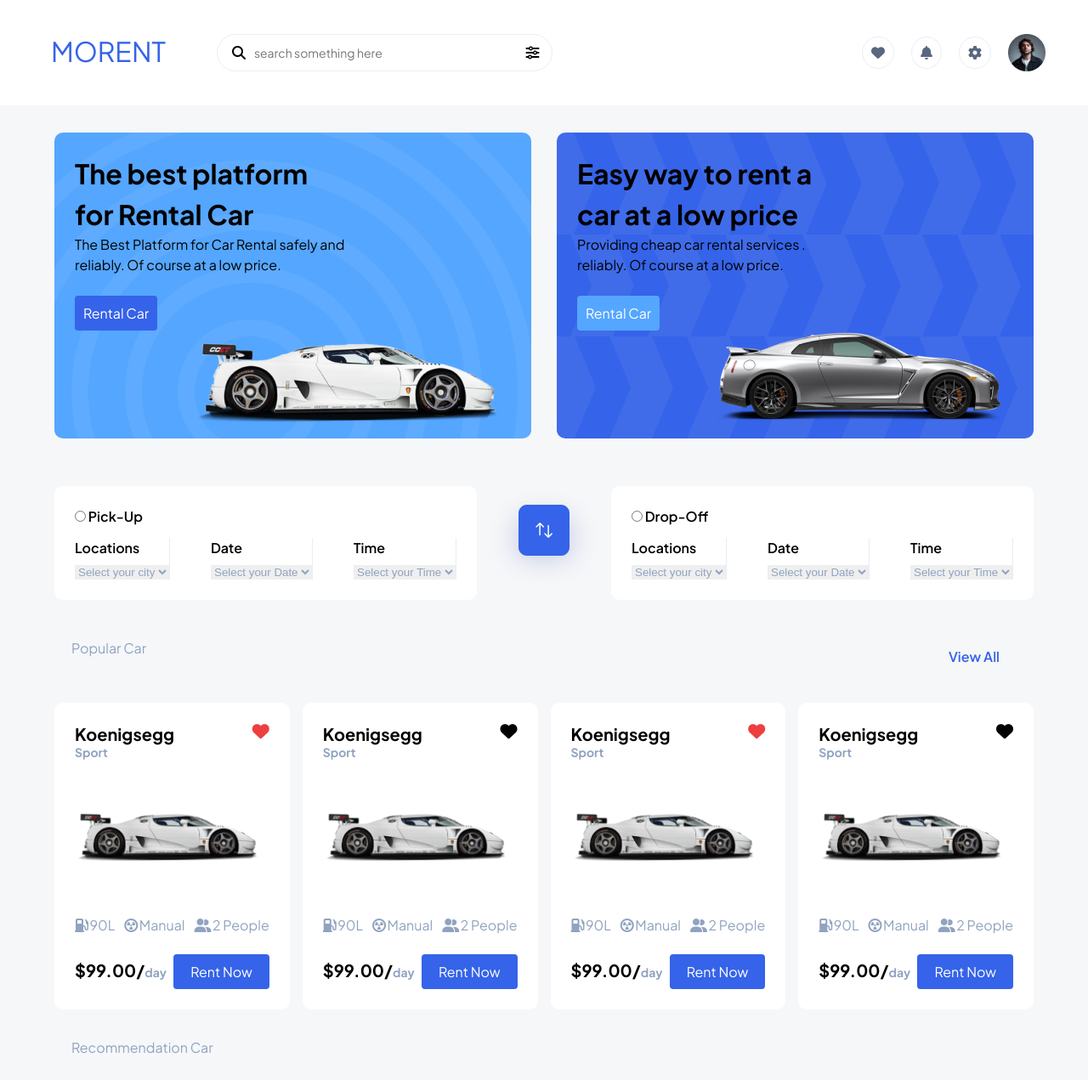
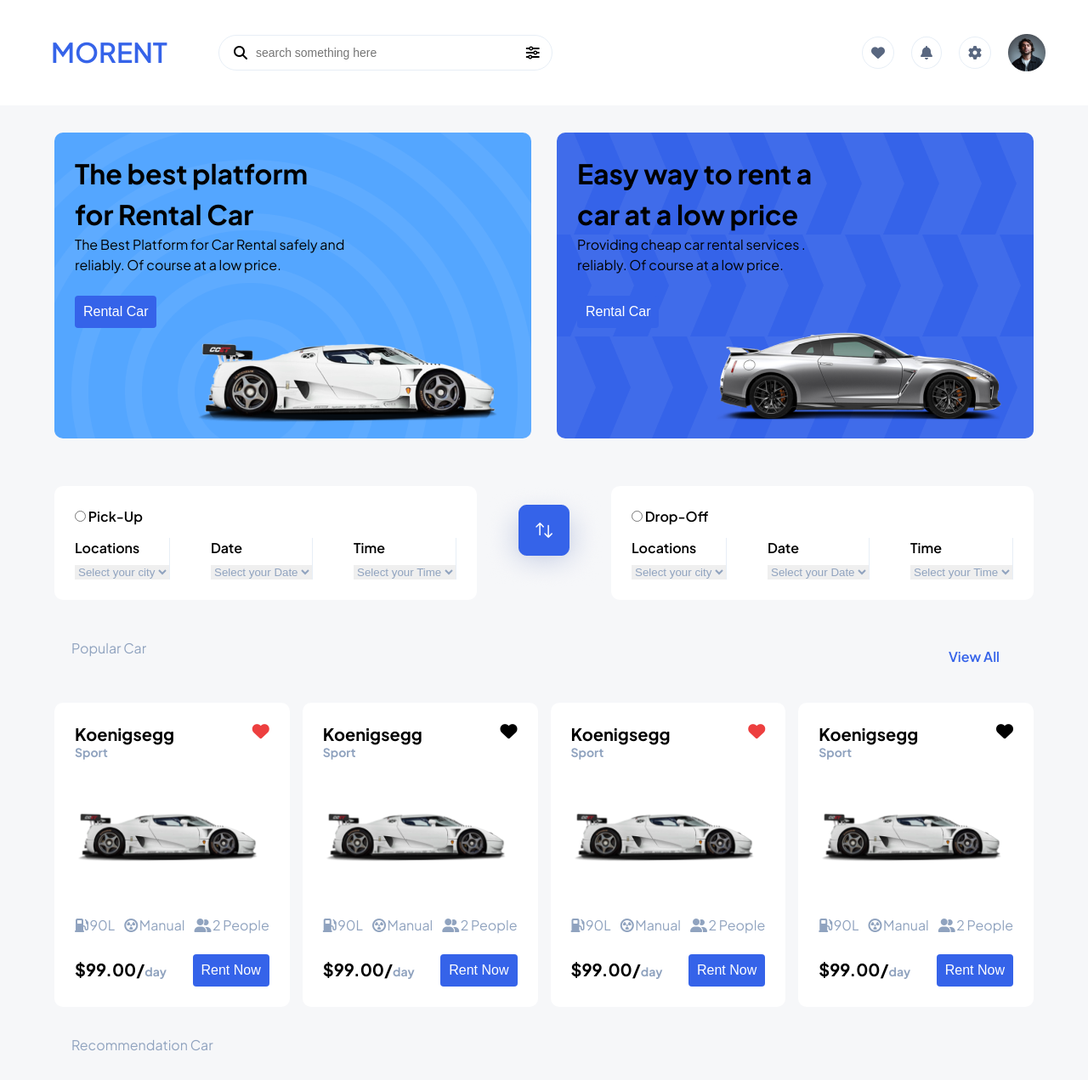
Before and after one commit to anilcodersigdel/figma-design, a plain HTML site: page index.html in a window 1280 px wide. Shown: the top 1271 px of the page at 85% size. Drawn offline with Linux system fonts and the light colour scheme.

Commit message:
Slightly change on scss file and adding category html file

```diff
--- a/index.html
+++ b/index.html
@@ -14,7 +14,7 @@
 <body>
     <nav>
         <div class="nav-logo-search">
-       <span>MORENT</span>
+       <span><a href="category.html">MORENT</a></span>
 
         <div class="search_icon">
 
@@ -164,6 +164,8 @@
 </div>
 
     <div class="grid-container">
+
+
 
         <div class="grid-item">
 
--- a/sass/main.scss
+++ b/sass/main.scss
@@ -15,7 +15,6 @@
 $headingFontsize: 32px;
 $normalFontsize: 16px;
 $smalltextFontsize: 14px;
-$myFont: "Plus Jakarta Sans", sans-serif;
 
 nav{
     display: flex;
@@ -40,7 +39,6 @@
         padding: 12px 12px 12px 17px;
 
         input{
-            font-family: $myFont;
             font-size: $smalltextFontsize;
             border: none;
             width: 85%;
@@ -52,9 +50,13 @@
 
      }
     span{
-        width: 148px;
-        color: rgba(53, 99, 233, 1);
-        font-size: $headingFontsize;
+        a{
+
+            font-weight: 600;
+            font-size: $headingFontsize;
+            text-decoration: none;
+            color: rgba(53, 99, 233, 1);
+        }
     }
     .setting_icon{
         width: 20%;
@@ -115,14 +117,9 @@
             margin-top: 24px;
 
             button{
+
+                @extend .anil;
                 background-color: rgba(53, 99, 233, 1);
-                font-size: $normalFontsize;
-                font-family: $myFont;
-                padding: 10px;
-                border: none;
-                color: rgba(255, 255, 255, 1);
-                border-radius: 4px;
-                cursor: pointer
             }
          }
 
@@ -130,7 +127,7 @@
             @extend .btn1;
 
             button{
-                @extend button;
+                @extend .anil;
                 background-color: rgba(84, 166, 255, 1);
             }
          }
@@ -237,7 +234,6 @@
                   display: flex;
                   justify-content: space-between;
                   align-items: center;
-                  // gap: 16px;
                   color: rgba(144, 163, 191, 1);
 
                   p{
@@ -251,7 +247,6 @@
           .grid-footer{
               display: flex;
               justify-content: space-between;
-              // gap: 15px;
               padding-top: 24px;
               align-items: center;
 
@@ -270,12 +265,7 @@
               button{
                   padding: 10px 20px;
                   background-color: rgba(53, 99, 233, 1);
-                  border: none;
-                  border-radius: 4px;
-                  color: white;
-                  font-family: $myFont;
-                  font-size: $normalFontsize;
-                  cursor: pointer;
+                  @extend .anil;
               }
           }
       }
@@ -292,7 +282,6 @@
       }
 
       .body-content-last{
-        // padding: 64px;
         width: 100%;
       display: flex;
       justify-content: space-between;
@@ -303,13 +292,7 @@
       }
 
       button{
-        padding: 10px 20px;
-        background-color: rgba(53, 99, 233, 1);
-        cursor: pointer;
-        border: none;
-        border-radius: 4px;
-        color: white;
-        font-family: $myFont;
+        @extend .anil;
       }
     }
 
@@ -326,8 +309,6 @@
    padding-bottom: 36px;
     display: flex;
     justify-content: space-between;
-    // border-bottom: 2px solid red;
-
 
     .footer-title{
         width: 25%;
@@ -379,3 +360,14 @@
     }
 }
 }
+
+
+.anil{
+    background-color: rgba(53, 99, 233, 1);
+    font-size: $normalFontsize;
+    padding: 10px;
+    border: none;
+    color: rgba(255, 255, 255, 1);
+    border-radius: 4px;
+    cursor: pointer
+}
```
Also changed, not shown: category.html (added, +13 -0 lines), sass/main.css, 1 other file.
